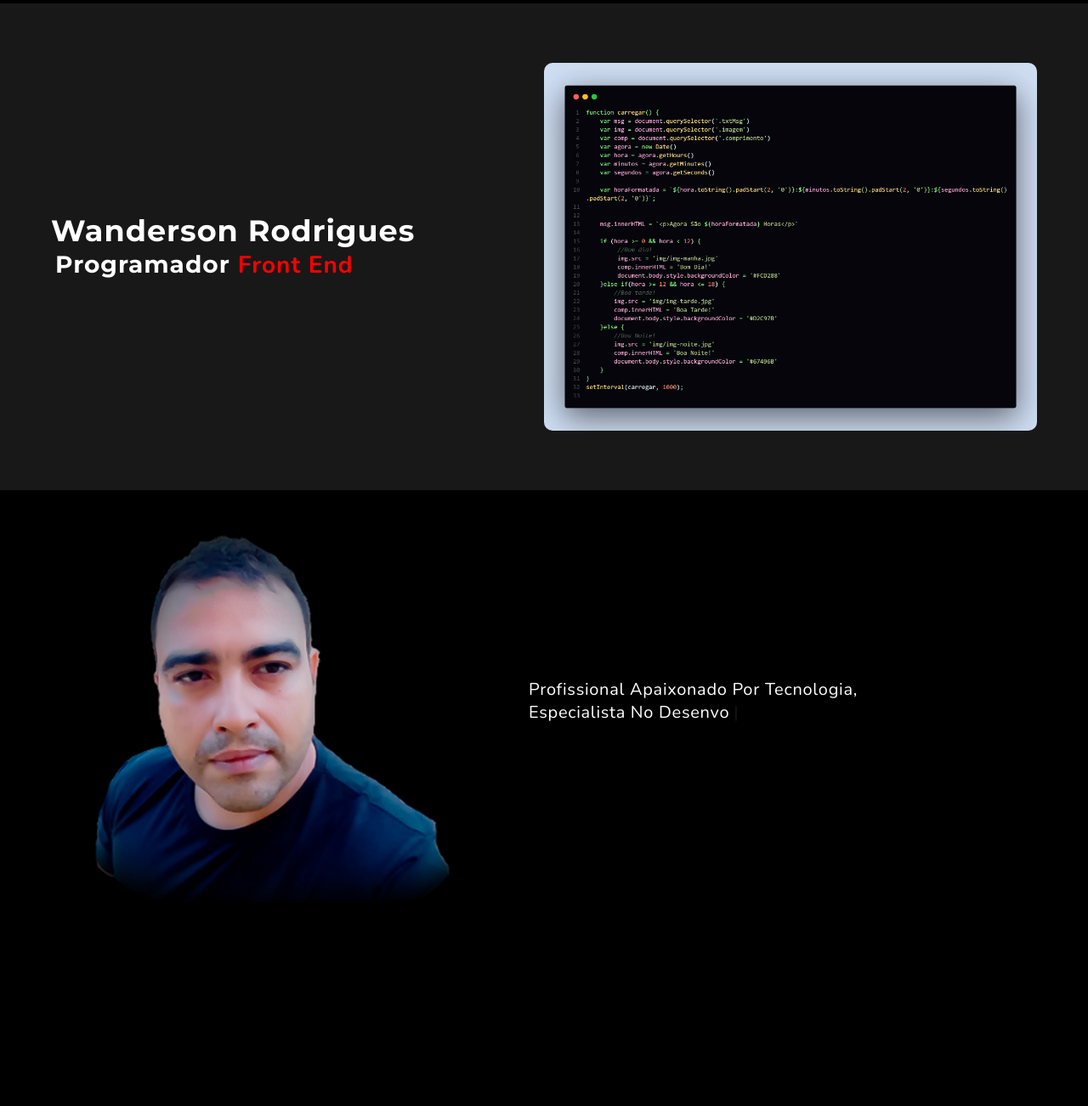
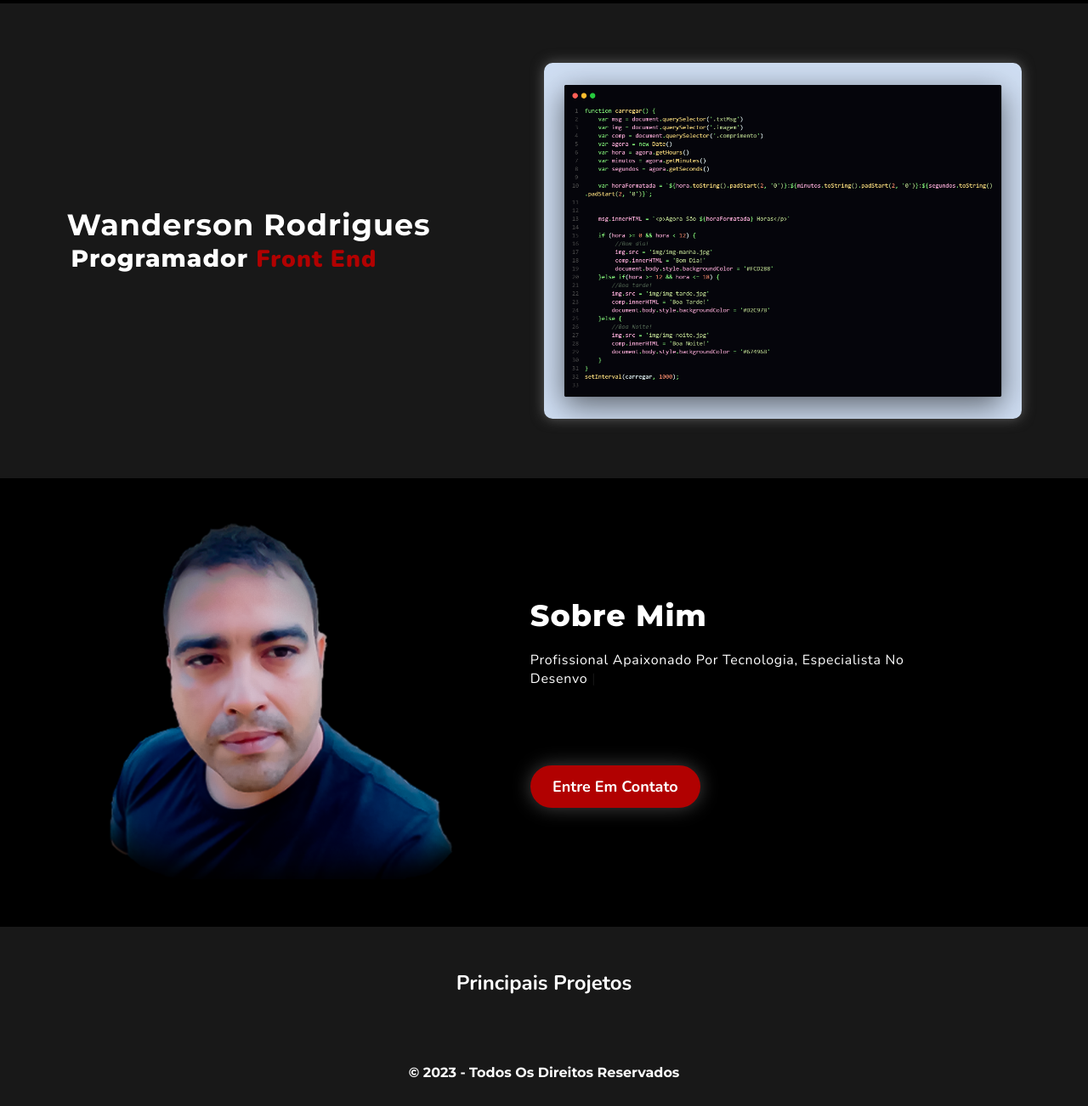
Before and after one commit to wandersonrodriguespro/_code_portifolio, a plain HTML site: page site_portifolio/index.html in a window 1280 px wide. Shown: the part 80-1382 px from the top of the page at 85% size. Before the commit the page ends 1198 px from the top, so only its background shows below. Drawn offline with nearby package versions, Linux system fonts and the light colour scheme.

Commit message:
atualização da continuação do site

```diff
--- a/site_portifolio/css/style.css
+++ b/site_portifolio/css/style.css
@@ -1,4 +1,4 @@
-@import url('https://fonts.googleapis.com/css2?family=Montserrat:wght@400;700;900&family=Nunito:wght@400;700;900&display=swap');
+@import url('https://fonts.googleapis.com/css2?family=Montserrat:wght@400;700;800;900&family=Nunito:wght@400;700;900&display=swap');
 
 :root {
 
@@ -6,7 +6,7 @@
     --cor01: #000000;
     --cor02: #181818;
     --cor03: #ffffff;
-    --cor04: #ff0000;
+    --cor04: #b10101;
 
     /* Fonts */
     --montserrat: 'Montserrat', sans-serif;
@@ -14,10 +14,10 @@
 
 }
 
-.container{
+.container {
     max-width: 1200px;
     margin: 0 auto;
-    padding: 70px 20px;
+    padding: 70px 3%;
 }
 
 * {
@@ -61,28 +61,30 @@ nav h1 span {
 nav ul {
     display: flex;
     list-style: none;
-    gap: 35px;
+    gap: 45px;
     cursor: pointer;
     font-size: 16px;
-    font-weight: 700;
+    font-weight: 800;
 }
 
 nav ul li:hover {
     color: var(--cor04);
     transition: 0.5s;
+    font-size: 16px;
+    font-weight: 800;
 }
 
-.container_header {
+.section_header {
     background-color: var(--cor02);
 }
 
-.container_header .container{
+.section_header .container {
     color: var(--cor03);
     display: flex;
     justify-content: space-between;
     align-items: center;
     flex-wrap: wrap;
-    padding: 70px 20px;
+    padding: 70px 3%;
     margin: 0 auto;
 }
 
@@ -104,24 +106,30 @@ nav ul li:hover {
     font-size: 28px;
     margin-left: 5px;
     letter-spacing: 1px;
-    font-weight: 700;
+    font-weight: 800;
 }
 
 .nome h3 span {
-    color: var(--cor04)
+    color: var(--cor04);
+    font-weight: 800;
+    font-size: 28px;
+    letter-spacing: 1px;
 }
 
-.container_header img {
+.section_header img {
     width: 50%;
     border-radius: 10px;
+    box-shadow: 0 0 15px rgb(109 109 109 / 82%);
 }
-.sobre{
+
+.sobre {
     text-align: center;
 }
-.sobre .container{
+
+.sobre .container {
     display: flex;
     align-items: center;
-    padding: 50px 20px;
+    padding: 50px 3%;
     gap: 40px;
     flex-wrap: wrap;
 }
@@ -129,47 +137,117 @@ nav ul li:hover {
 .minha_img {
     width: 45%;
 }
-.minha_img img{
+
+.minha_img img {
     width: 80%;
 }
 
-.minha_descricao{
+.minha_descricao {
     display: flex;
     text-align: left;
     width: 45%;
     min-height: 100px;
+    flex-wrap: wrap;
+    align-content: flex-start;
+    gap: 20px;
 }
-.minha_descricao p{
+
+.t_descricao {
+    color: var(--cor03);
+    min-width: 100%;
+}
+
+.t_descricao h2 {
+    font-family: var(--montserrat);
+    letter-spacing: 1px;
+    font-size: 35px;
+    font-weight: 800;
+}
+
+.minha_descricao p {
     color: var(--cor03);
     max-width: 500px;
     text-transform: capitalize;
-    font-size: 20px;
+    font-family: var(--nunito);
+    font-size: 16px;
     letter-spacing: 0.7px;
+    min-height: 115px;
+}
+
+.btn_contato {
+    width: 100%;
+}
+
+.btn_contato button {
+    background-color: var(--cor04);
+    color: var(--cor03);
+    height: 50px;
+    width: 200px;
+    font-size: 18px;
+    font-weight: 700;
+    border: 2px solid var(--cor04);
+    border-radius: 25px;
+    cursor: pointer;
+    box-shadow: 0 0 22px rgb(109 109 109 / 62%);
+}
+.btn_contato button:hover{
+    color: var(--cor03);
+    background-color: var(--cor01);
+    border: 2px solid var(--cor04);
+    transition: .5s;
+}
+
+.projetos{
+    background-color: var(--cor02);
+    text-align: center;
+    padding: 50px 3%;
+
+}
+.projetos h2{
+    color: var(--cor03);
 }
 
 
-.minha_descricao p::after{
+footer{
+    text-align: center;
+    color: var(--cor03);
+    background-color: var(--cor02);
+    padding: 30px 3%;
+}
+footer h2{
+    font-family: var(--montserrat);
+    font-size: 16px;
+}
+
+/*  Animação  */
+
+.minha_descricao p::after {
     content: "|";
     margin-left: 5px;
     opacity: 1;
     animation: digit .6s infinite;
 }
-@keyframes digit{
-    0%, 100%{
+
+@keyframes digit {
+
+    0%,
+    100% {
         opacity: 1;
     }
-    50%{
+
+    50% {
         opacity: 0;
     }
 }
 
 
+/*  responsivo  */
 
 @media screen and (max-width: 920px) {
-    .container_header .container{
+    .section_header .container {
         display: block;
         text-align: center;
-        padding: 40px 20px;
+        padding: 40px 3%;
     }
 
     .nome {
@@ -178,32 +256,35 @@ nav ul li:hover {
         padding: 0;
     }
 
-    .container_header img {
+    .section_header img {
         width: 80%;
         margin-top: 50px;
     }
 
-    .sobre .container{
+    .sobre .container {
         display: block;
         padding: 50px;
 
     }
-    .minha_img{
+
+    .minha_img {
         width: 90%;
         margin: 0 auto;
     }
-    .minha_descricao{
+
+    .minha_descricao {
         margin: 0 auto;
         width: 100%;
     }
-    .minha_descricao p{
+
+    .minha_descricao p {
         max-width: 100%;
         font-size: 18px;
     }
 }
 
 @media screen and (max-width: 560px) {
-    .container_header .container{
+    .section_header .container {
         width: 100%;
 
     }
@@ -223,10 +304,12 @@ nav ul li:hover {
     .nome img {
         width: 50%;
     }
-    .sobre .container{
+
+    .sobre .container {
         min-height: 650px;
     }
-    .minha_descricao{
+
+    .minha_descricao {
         margin-top: 40px;
     }
 
@@ -240,24 +323,27 @@ nav ul li:hover {
     .nome h3 {
         font-size: 17px;
     }
-    .nome img{
+
+    .nome img {
         width: 90%;
     }
-    .container_header img{
+
+    .section_header img {
         width: 100%;
     }
 
-    .sobre .container{
+    .sobre .container {
         width: 100%;
-        padding: 30px 15px;
+        padding: 30px 3%;
         min-height: 550px;
 
     }
-    .minha_img{
+
+    .minha_img {
         width: 100%;
     }
 
-    .minha_descricao p{
+    .minha_descricao p {
         font-size: 16px;
         margin-top: 35px;
     }
--- a/site_portifolio/index.html
+++ b/site_portifolio/index.html
@@ -22,35 +22,54 @@
         </nav>
     </header>
 
-    <div class="container_header">
+    <section class="section_header">
         <div class="container">
+
             <div class="nome">
                 <h1>Wanderson Rodrigues</h1>
                 <h3>Programador <span>Front End</span></h3>
-            </div>
+            </div><!-- nome  -->
+
             <img src="img/js ex 14- code relogio.png" alt="imagem de codigo executado">
-        </div>
-    </div><!-- container_header -->
 
-    <div class="sobre">
+        </div><!--  container -->
+    </section><!-- section_header -->
+
+    <section class="sobre">
         <div class="container">
             <div class="minha_img">
                 <img src="img/Wanderson Rodrigues.png" alt="imagem Wanderson Rodrigues">
             </div>
 
             <div class="minha_descricao">
+
+                <div class="t_descricao">
+                    <h2>Sobre Mim</h2>
+                </div><!--  t_descricao   -->
+
                 <p>
                     Profissional apaixonado por tecnologia, especialista no desenvolvimento de sites e e-commerce.
-                    Ao longo dos anos, tenho me dedicado a aprimorar minhas habilidades nessas áreas para oferecer soluções digitais
+                    Ao longo dos anos, tenho me dedicado a aprimorar minhas habilidades nessas áreas para oferecer
+                    soluções digitais
                     eficientes e de alta qualidade.
                 </p>
-            </div>
-        </div>
 
-    </div><!--sobre-->
+                <div class="btn_contato">
+                    <button>Entre Em Contato</button>
+                </div>
+            </div><!--  minha_descricao   -->
+        </div><!--  container -->
+
+    </section><!--sobre-->
+
+    <section class="projetos">
+        <h2>Principais Projetos</h2>
+    </section><!--  projeto   -->
 
 
-
+    <footer>
+        <h2>© 2023 - Todos Os Direitos Reservados</h2>
+    </footer>
 </body>
 <script src="js/script.js"></script>
 
```
Also changed, not shown: site_portifolio/js/script.js (+0 -17 lines).
